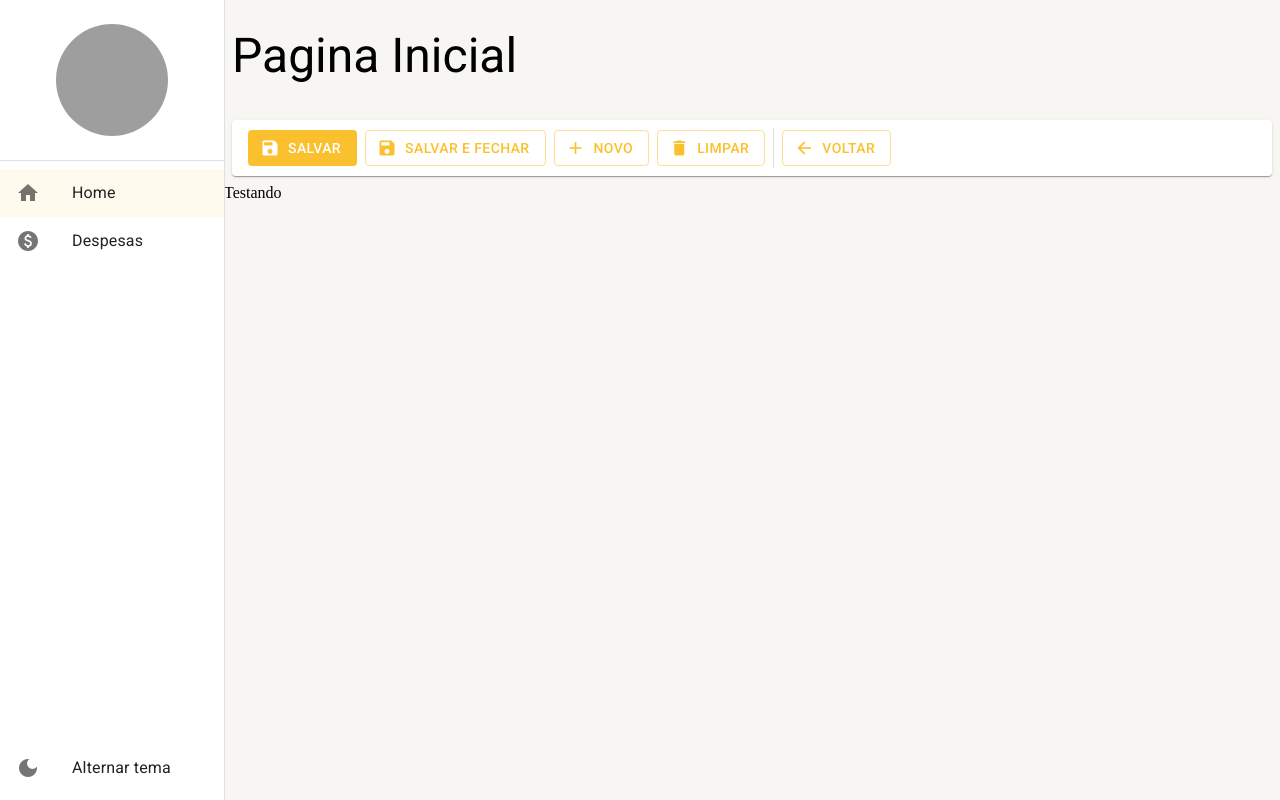
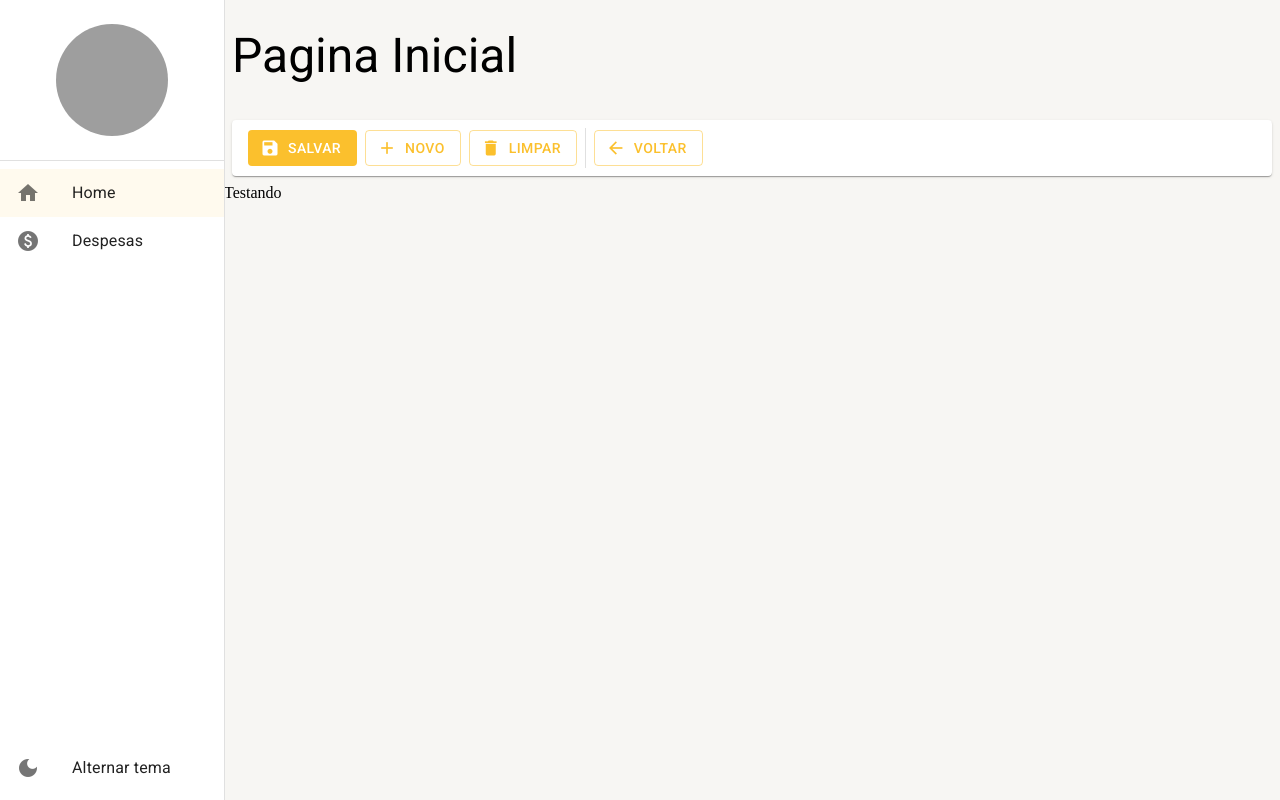
Before and after one commit to LeoGraciano/yt-cusrso-materialui-typescript, a React (Vite) app: page / in a window 1280 px wide. Built offline with nearby package versions, Linux system fonts and the light colour scheme; grey boxes are pictures that could not be loaded.

Commit message:
fix: label button save and "close"

```diff
--- a/src/shared/components/detail_tool/DetailTool.tsx
+++ b/src/shared/components/detail_tool/DetailTool.tsx
@@ -13,19 +13,19 @@ interface IDetailToolProps {
   textNewButton?: string;
   showNewButton?: boolean;
   showSaveButton?: boolean;
-  showSaveCloseButton?: boolean;
+  showSaveCloserButton?: boolean;
   showCleanButton?: boolean;
   showBackButton?: boolean;
 
   showNewButtonLoader?: boolean;
   showSaveButtonLoader?: boolean;
-  showSaveCloseButtonLoader?: boolean;
+  showSaveCloserButtonLoader?: boolean;
   showCleanButtonLoader?: boolean;
   showBackButtonLoader?: boolean;
 
   whenClickNewButton?: () => void;
   whenClickSaveButton?: () => void;
-  whenClickSaveCloseButton?: () => void;
+  whenClickSaveCloserButton?: () => void;
   whenClickCleanButton?: () => void;
   whenClickBackButton?: () => void;
 }
@@ -34,17 +34,17 @@ export const DetailTool: React.FC<IDetailToolProps> = ({
   textNewButton = "Novo",
   showNewButton = true,
   showSaveButton = true,
-  showSaveCloseButton = false,
+  showSaveCloserButton = false,
   showCleanButton = true,
   showBackButton = true,
   showNewButtonLoader = false,
   showSaveButtonLoader = false,
-  showSaveCloseButtonLoader = false,
+  showSaveCloserButtonLoader = false,
   showCleanButtonLoader = false,
   showBackButtonLoader = false,
   whenClickNewButton,
   whenClickSaveButton,
-  whenClickSaveCloseButton,
+  whenClickSaveCloserButton,
   whenClickCleanButton,
   whenClickBackButton,
 }) => {
@@ -72,18 +72,18 @@ export const DetailTool: React.FC<IDetailToolProps> = ({
           </Typography>
         </Button>
       )}
-      {showSaveCloseButtonLoader && !smDown && !mdDown && (
+      {showSaveCloserButtonLoader && !smDown && !mdDown && (
         <Skeleton width={180} height={60} />
       )}
-      {showSaveCloseButton &&
-        !showSaveCloseButtonLoader &&
+      {showSaveCloserButton &&
+        !showSaveCloserButtonLoader &&
         !smDown &&
         !mdDown && (
           <Button
             color="primary"
             disableElevation
             variant="outlined"
-            onClick={whenClickSaveCloseButton}
+            onClick={whenClickSaveCloserButton}
             startIcon={<Icon>save</Icon>}
           >
             <Typography
@@ -132,7 +132,7 @@ export const DetailTool: React.FC<IDetailToolProps> = ({
         (showCleanButton ||
           showNewButton ||
           showSaveButton ||
-          showSaveCloseButton) && (
+          showSaveCloserButton) && (
           <Divider variant="middle" orientation="vertical" />
         )}
       {showBackButton && !showBackButtonLoader && (
```
